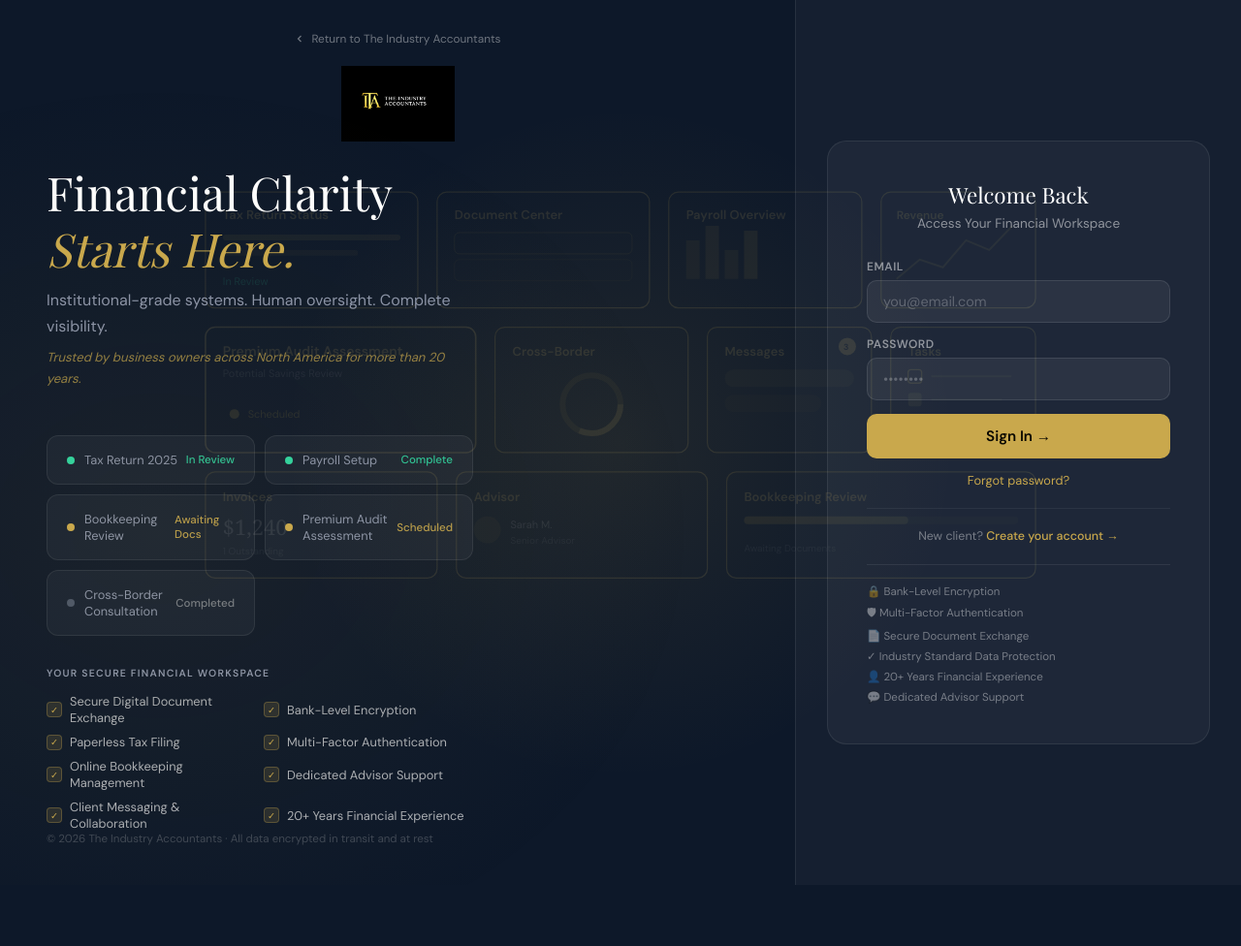
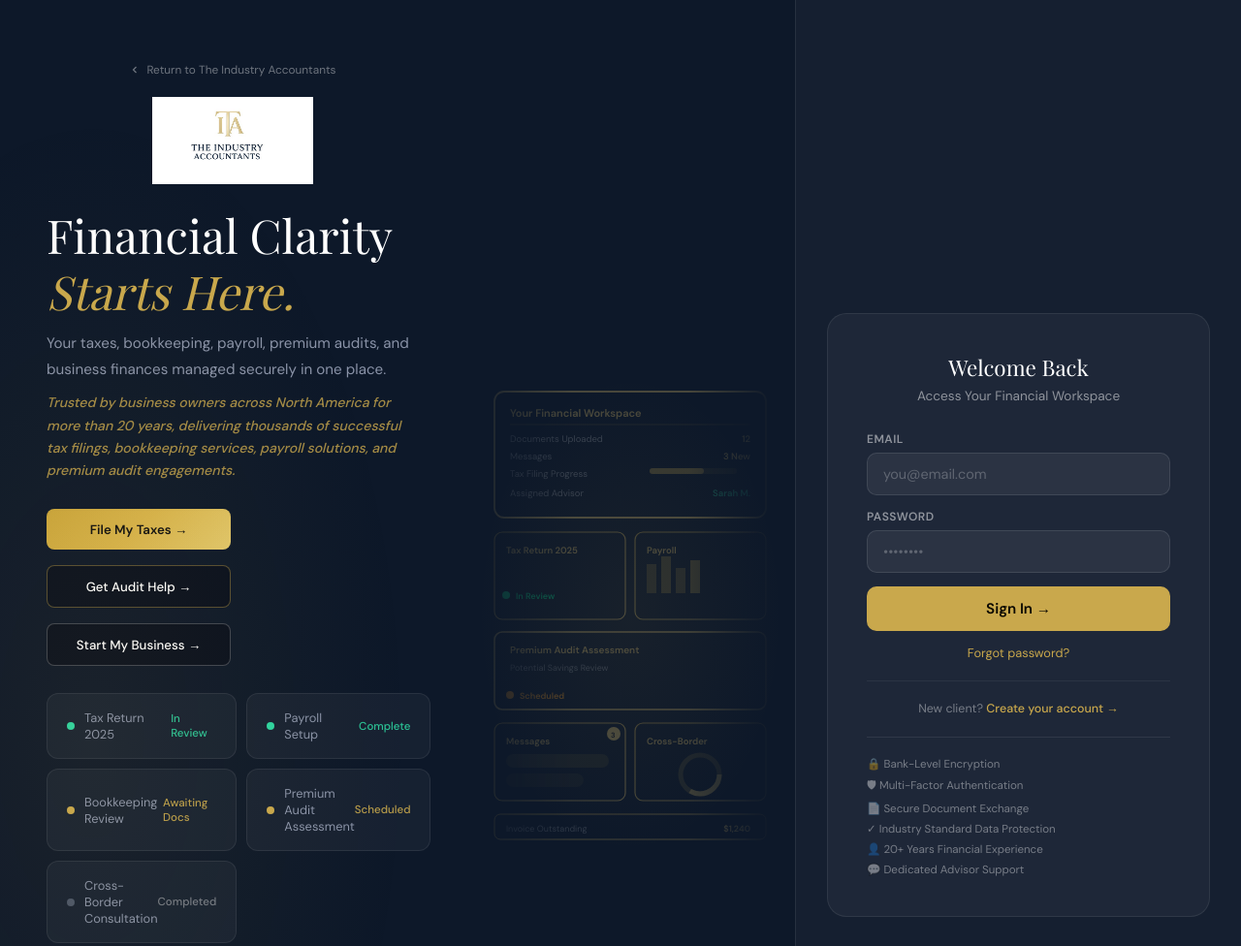
Before and after one commit to industryaccountants/industry-accountants-site, a website: page portal.html in a window 1280 px wide. Shown: the top 976 px of the page at 97% size. Before the commit the page ends 913 px from the top, so only its background shows below. Drawn offline with nearby package versions, Linux system fonts and the light colour scheme; a web font is replaced by a local one.

Commit message:
Update portal.html

```diff
--- a/portal.html
+++ b/portal.html
@@ -20,8 +20,8 @@ body{font-family:'DM Sans',sans-serif;background:var(--navy);min-height:100vh;co
 
 /* ── AUTH ── */
 #screen-auth{min-height:100vh;flex-direction:row;position:relative}
-.bg-dashboard-preview{position:absolute;top:50%;left:50%;transform:translate(-50%,-50%);width:min(70vw,900px);height:auto;opacity:.12;filter:blur(.5px);pointer-events:none;z-index:0}
-.bg-dashboard-glow{position:absolute;top:50%;left:50%;transform:translate(-50%,-50%);width:700px;height:700px;background:radial-gradient(circle,rgba(201,168,76,.10) 0%,transparent 70%);pointer-events:none;z-index:0}
+.bg-dashboard-preview{display:none}
+.bg-dashboard-glow{display:none}
 .auth-left,.auth-right{position:relative;z-index:1}
 .auth-left{flex:1;display:flex;flex-direction:column;justify-content:space-between;padding:24px 48px 40px;position:relative;overflow:hidden}
 .auth-left::before{content:'';position:absolute;inset:0;background:radial-gradient(ellipse at 20% 60%,rgba(201,168,76,.07) 0%,transparent 60%)}
@@ -29,7 +29,7 @@ body{font-family:'DM Sans',sans-serif;background:var(--navy);min-height:100vh;co
 .left-badge{width:42px;height:42px;background:var(--navy3);border:1px solid var(--border-light);border-radius:10px;display:flex;align-items:center;justify-content:center;font-family:'Playfair Display',serif;font-size:.85rem;color:var(--gold)}
 .left-logo{display:flex;align-items:center;gap:12px}
 .left-logo-name{font-size:.9rem;color:rgba(255,255,255,.7)}
-.left-headline{margin-top:24px}
+.left-headline{margin-top:24px;margin-bottom:6px}
 .left-headline h1{font-family:'Playfair Display',serif;font-size:3rem;font-weight:400;line-height:1.2;margin-bottom:12px}
 .left-headline h1 em{color:var(--gold);font-style:italic}
 .left-headline p{color:var(--muted);font-size:1rem;line-height:1.65;max-width:420px}
@@ -275,102 +275,28 @@ body{font-family:'DM Sans',sans-serif;background:var(--navy);min-height:100vh;co
 
 <!-- ═══════ SCREEN 1: AUTH ═══════ -->
 <div id="screen-auth" class="screen active">
-  <div class="bg-dashboard-glow"></div>
-  <svg class="bg-dashboard-preview" viewBox="0 0 900 560" xmlns="http://www.w3.org/2000/svg" fill="none">
-    <defs>
-      <linearGradient id="gprev" x1="0" y1="0" x2="1" y2="1"><stop offset="0%" stop-color="#c9a84c"/><stop offset="100%" stop-color="#e0c06a"/></linearGradient>
-    </defs>
-    <!-- Tax Return Status -->
-    <rect x="20" y="20" width="220" height="120" rx="10" stroke="url(#gprev)" stroke-width="1.2"/>
-    <text x="38" y="48" fill="#e0c06a" font-family="DM Sans" font-size="13" font-weight="600">Tax Return Status</text>
-    <rect x="38" y="64" width="184" height="6" rx="3" fill="#c9a84c" opacity=".5"/>
-    <rect x="38" y="80" width="140" height="6" rx="3" fill="#c9a84c" opacity=".3"/>
-    <text x="38" y="116" fill="#2dd4a0" font-family="DM Sans" font-size="11">In Review</text>
-
-    <!-- Secure Document Center -->
-    <rect x="260" y="20" width="220" height="120" rx="10" stroke="url(#gprev)" stroke-width="1.2"/>
-    <text x="278" y="48" fill="#e0c06a" font-family="DM Sans" font-size="13" font-weight="600">Document Center</text>
-    <rect x="278" y="62" width="184" height="22" rx="5" stroke="#c9a84c" stroke-width="1" opacity=".5"/>
-    <rect x="278" y="90" width="184" height="22" rx="5" stroke="#c9a84c" stroke-width="1" opacity=".3"/>
-
-    <!-- Payroll Overview -->
-    <rect x="500" y="20" width="200" height="120" rx="10" stroke="url(#gprev)" stroke-width="1.2"/>
-    <text x="518" y="48" fill="#e0c06a" font-family="DM Sans" font-size="13" font-weight="600">Payroll Overview</text>
-    <rect x="518" y="70" width="14" height="40" fill="#c9a84c" opacity=".4"/>
-    <rect x="538" y="55" width="14" height="55" fill="#c9a84c" opacity=".5"/>
-    <rect x="558" y="80" width="14" height="30" fill="#c9a84c" opacity=".4"/>
-    <rect x="578" y="60" width="14" height="50" fill="#c9a84c" opacity=".6"/>
-
-    <!-- Revenue Analytics -->
-    <rect x="720" y="20" width="160" height="120" rx="10" stroke="url(#gprev)" stroke-width="1.2"/>
-    <text x="736" y="48" fill="#e0c06a" font-family="DM Sans" font-size="12" font-weight="600">Revenue</text>
-    <polyline points="736,110 760,90 784,98 808,70 832,80 856,55" stroke="#c9a84c" stroke-width="2" fill="none" opacity=".6"/>
-
-    <!-- Premium Audit Assessment - emphasized -->
-    <rect x="20" y="160" width="280" height="130" rx="10" stroke="#e0c06a" stroke-width="1.6"/>
-    <text x="38" y="190" fill="#e0c06a" font-family="DM Sans" font-size="14" font-weight="700">Premium Audit Assessment</text>
-    <text x="38" y="212" fill="rgba(255,255,255,.5)" font-family="DM Sans" font-size="11">Potential Savings Review</text>
-    <circle cx="50" cy="250" r="5" fill="#c9a84c"/>
-    <text x="64" y="254" fill="#c9a84c" font-family="DM Sans" font-size="11">Scheduled</text>
-
-    <!-- Cross-Border Services -->
-    <rect x="320" y="160" width="200" height="130" rx="10" stroke="url(#gprev)" stroke-width="1.2"/>
-    <text x="338" y="190" fill="#e0c06a" font-family="DM Sans" font-size="13" font-weight="600">Cross-Border</text>
-    <circle cx="420" cy="240" r="30" stroke="#c9a84c" stroke-width="6" fill="none" opacity=".4"/>
-    <circle cx="420" cy="240" r="30" stroke="#e0c06a" stroke-width="6" fill="none" stroke-dasharray="60 130" opacity=".7"/>
-
-    <!-- Client Messages -->
-    <rect x="540" y="160" width="170" height="130" rx="10" stroke="url(#gprev)" stroke-width="1.2"/>
-    <text x="558" y="190" fill="#e0c06a" font-family="DM Sans" font-size="13" font-weight="600">Messages</text>
-    <rect x="558" y="204" width="134" height="18" rx="9" fill="#c9a84c" opacity=".25"/>
-    <rect x="558" y="230" width="100" height="18" rx="9" fill="#c9a84c" opacity=".15"/>
-    <circle cx="685" cy="180" r="9" fill="#e0c06a"/>
-    <text x="681" y="184" fill="#0a0f1c" font-family="DM Sans" font-size="9" font-weight="700">3</text>
-
-    <!-- Outstanding Tasks -->
-    <rect x="730" y="160" width="150" height="130" rx="10" stroke="url(#gprev)" stroke-width="1.2"/>
-    <text x="748" y="190" fill="#e0c06a" font-family="DM Sans" font-size="13" font-weight="600">Tasks</text>
-    <rect x="748" y="204" width="14" height="14" rx="3" stroke="#c9a84c" stroke-width="1.4"/>
-    <rect x="748" y="228" width="14" height="14" rx="3" fill="#c9a84c" opacity=".5"/>
-    <line x1="772" y1="211" x2="855" y2="211" stroke="#c9a84c" stroke-width="2" opacity=".4"/>
-    <line x1="772" y1="235" x2="845" y2="235" stroke="#c9a84c" stroke-width="2" opacity=".3"/>
-
-    <!-- Invoice Summary -->
-    <rect x="20" y="310" width="240" height="110" rx="10" stroke="url(#gprev)" stroke-width="1.2"/>
-    <text x="38" y="340" fill="#e0c06a" font-family="DM Sans" font-size="13" font-weight="600">Invoices</text>
-    <text x="38" y="375" fill="#fff" font-family="Georgia,serif" font-size="22" opacity=".7">$1,240</text>
-    <text x="38" y="396" fill="rgba(255,255,255,.4)" font-family="DM Sans" font-size="10">1 Outstanding</text>
-
-    <!-- Advisor Communications -->
-    <rect x="280" y="310" width="260" height="110" rx="10" stroke="url(#gprev)" stroke-width="1.2"/>
-    <text x="298" y="340" fill="#e0c06a" font-family="DM Sans" font-size="13" font-weight="600">Advisor</text>
-    <circle cx="312" cy="370" r="14" fill="#c9a84c" opacity=".3"/>
-    <text x="336" y="368" fill="#fff" font-family="DM Sans" font-size="11" opacity=".7">Sarah M.</text>
-    <text x="336" y="384" fill="rgba(255,255,255,.4)" font-family="DM Sans" font-size="10">Senior Advisor</text>
-
-    <!-- Bottom long bar - Bookkeeping -->
-    <rect x="560" y="310" width="320" height="110" rx="10" stroke="url(#gprev)" stroke-width="1.2"/>
-    <text x="578" y="340" fill="#e0c06a" font-family="DM Sans" font-size="13" font-weight="600">Bookkeeping Review</text>
-    <rect x="578" y="356" width="284" height="8" rx="4" fill="#c9a84c" opacity=".2"/>
-    <rect x="578" y="356" width="170" height="8" rx="4" fill="#c9a84c" opacity=".6"/>
-    <text x="578" y="392" fill="rgba(255,255,255,.4)" font-family="DM Sans" font-size="10">Awaiting Documents</text>
-  </svg>
 
   <div class="auth-left">
-    <div class="left-logo" style="display:flex;flex-direction:column;gap:14px;margin-top:8px">
+    <div class="left-logo" style="display:flex;flex-direction:column;gap:14px;margin-top:40px">
       <a href="/" style="display:inline-flex;align-items:center;gap:6px;font-size:.74rem;color:rgba(255,255,255,.4);text-decoration:none;font-family:'DM Sans',sans-serif;transition:color .2s" onmouseover="this.style.color='#c9a84c'" onmouseout="this.style.color='rgba(255,255,255,.4)'">
         <svg width="12" height="12" viewBox="0 0 24 24" fill="none" stroke="currentColor" stroke-width="2.5"><polyline points="15 18 9 12 15 6"/></svg>
         Return to The Industry Accountants
       </a>
       <a href="/" style="display:flex;align-items:center;text-decoration:none;margin-top:6px">
-        <img src="logo-dark.png" alt="The Industry Accountants" style="height:78px;width:auto;display:block;mix-blend-mode:lighten;filter:brightness(1.1)"/>
+        <img src="logo.png" alt="The Industry Accountants" style="height:90px;width:auto;display:block;mix-blend-mode:screen"/>
       </a>
     </div>
     <div class="left-headline">
       <h1>Financial Clarity<br><em>Starts Here.</em></h1>
-      <p>Institutional-grade systems. Human oversight. Complete visibility.</p>
-      <p style="font-size:.82rem;color:rgba(201,168,76,.7);margin-top:8px;font-style:italic">Trusted by business owners across North America for more than 20 years.</p>
-      <div class="left-metrics">
+      <p style="line-height:1.75;font-size:.95rem">Your taxes, bookkeeping, payroll, premium audits, and business finances managed securely in one place.</p>
+      <p style="font-size:.88rem;color:rgba(201,168,76,.8);margin-top:10px;font-style:italic;font-weight:500">Trusted by business owners across North America for more than 20 years, delivering thousands of successful tax filings, bookkeeping services, payroll solutions, and premium audit engagements.</p>
+      <div style="display:flex;flex-wrap:wrap;gap:1rem;margin-top:1.75rem">
+        <a onclick="switchAuthTab('signup')" style="display:inline-flex;align-items:center;justify-content:center;width:190px;background:linear-gradient(135deg,#C9A43A 0%,#D6B24A 50%,#E0C66A 100%);color:#111;text-decoration:none;font-size:.83rem;font-weight:700;padding:.78rem 1rem;border-radius:8px;font-family:'DM Sans',sans-serif;cursor:pointer">File My Taxes →</a>
+        <a onclick="switchAuthTab('signup')" style="display:inline-flex;align-items:center;justify-content:center;width:190px;background:rgba(8,13,26,0.7);color:#fff;text-decoration:none;font-size:.83rem;font-weight:500;padding:.78rem 1rem;border-radius:8px;border:1px solid rgba(201,168,76,.4);font-family:'DM Sans',sans-serif;cursor:pointer">Get Audit Help →</a>
+        <a href="business-launch-tool.html" style="display:inline-flex;align-items:center;justify-content:center;width:190px;background:rgba(8,13,26,0.7);color:#fff;text-decoration:none;font-size:.83rem;font-weight:500;padding:.78rem 1rem;border-radius:8px;border:1px solid rgba(255,255,255,.22);font-family:'DM Sans',sans-serif;">Start My Business →</a>
+      </div>
+
+      <div class="left-metrics" style="margin-top:28px">
         <div class="metric-item"><div style="display:flex;align-items:center"><span class="metric-dot green"></span><span class="metric-label">Tax Return 2025</span></div><span class="metric-val" style="font-size:.72rem;color:rgba(45,212,160,.9)">In Review</span></div>
         <div class="metric-item"><div style="display:flex;align-items:center"><span class="metric-dot green"></span><span class="metric-label">Payroll Setup</span></div><span class="metric-val" style="font-size:.72rem;color:rgba(45,212,160,.9)">Complete</span></div>
         <div class="metric-item"><div style="display:flex;align-items:center"><span class="metric-dot gold"></span><span class="metric-label">Bookkeeping Review</span></div><span class="metric-val" style="font-size:.72rem;color:rgba(201,168,76,.9)">Awaiting Docs</span></div>
@@ -394,6 +320,63 @@ body{font-family:'DM Sans',sans-serif;background:var(--navy);min-height:100vh;co
     <div class="left-footer">© 2026 The Industry Accountants · All data encrypted in transit and at rest</div>
 
   </div>
+  <!-- CENTER: Decorative Dashboard Preview -->
+  <div style="flex:0 0 340px;display:flex;align-items:center;justify-content:center;position:relative;overflow:hidden;padding:40px 0">
+    <div style="position:absolute;top:50%;left:50%;transform:translate(-50%,-50%);width:320px;height:500px;background:radial-gradient(ellipse,rgba(201,168,76,.06) 0%,transparent 70%);pointer-events:none"></div>
+    <svg width="300" height="480" viewBox="0 0 300 480" fill="none" xmlns="http://www.w3.org/2000/svg" style="opacity:.28;filter:blur(.3px);-webkit-mask-image:linear-gradient(to right,rgba(0,0,0,0.3) 0%,rgba(0,0,0,1) 30%,rgba(0,0,0,1) 70%,rgba(0,0,0,0) 100%);mask-image:linear-gradient(to right,rgba(0,0,0,0.3) 0%,rgba(0,0,0,1) 30%,rgba(0,0,0,1) 70%,rgba(0,0,0,0) 100%)">
+      <defs>
+        <linearGradient id="dg" x1="0" y1="0" x2="1" y2="1"><stop offset="0%" stop-color="#c9a84c"/><stop offset="100%" stop-color="#e0c06a"/></linearGradient>
+      </defs>
+      <!-- Your Financial Workspace - featured card -->
+      <rect x="10" y="10" width="280" height="130" rx="10" stroke="#e0c06a" stroke-width="1.8"/>
+      <text x="26" y="36" fill="#e0c06a" font-family="DM Sans,sans-serif" font-size="11" font-weight="700">Your Financial Workspace</text>
+      <line x1="26" y1="44" x2="274" y2="44" stroke="#c9a84c" stroke-width=".8" opacity=".4"/>
+      <text x="26" y="62" fill="rgba(255,255,255,.6)" font-family="DM Sans,sans-serif" font-size="9.5">Documents Uploaded</text>
+      <text x="274" y="62" fill="#e0c06a" font-family="DM Sans,sans-serif" font-size="9.5" font-weight="600" text-anchor="end">12</text>
+      <text x="26" y="80" fill="rgba(255,255,255,.6)" font-family="DM Sans,sans-serif" font-size="9.5">Messages</text>
+      <text x="274" y="80" fill="#e0c06a" font-family="DM Sans,sans-serif" font-size="9.5" font-weight="600" text-anchor="end">3 New</text>
+      <text x="26" y="98" fill="rgba(255,255,255,.6)" font-family="DM Sans,sans-serif" font-size="9.5">Tax Filing Progress</text>
+      <rect x="170" y="89" width="90" height="6" rx="3" fill="#c9a84c" opacity=".2"/>
+      <rect x="170" y="89" width="56" height="6" rx="3" fill="#c9a84c" opacity=".7"/>
+      <text x="26" y="118" fill="rgba(255,255,255,.6)" font-family="DM Sans,sans-serif" font-size="9.5">Assigned Advisor</text>
+      <text x="274" y="118" fill="#2dd4a0" font-family="DM Sans,sans-serif" font-size="9.5" font-weight="600" text-anchor="end">Sarah M.</text>
+      <!-- Tax Return Status -->
+      <rect x="10" y="155" width="135" height="90" rx="8" stroke="url(#dg)" stroke-width="1.2"/>
+      <text x="22" y="177" fill="#e0c06a" font-family="DM Sans,sans-serif" font-size="9.5" font-weight="600">Tax Return 2025</text>
+      <circle cx="22" cy="220" r="4" fill="#00ff99"/>
+      <text x="32" y="224" fill="#00ff99" font-family="DM Sans,sans-serif" font-size="9" font-weight="600">In Review</text>
+      <!-- Payroll -->
+      <rect x="155" y="155" width="135" height="90" rx="8" stroke="url(#dg)" stroke-width="1.2"/>
+      <text x="167" y="177" fill="#e0c06a" font-family="DM Sans,sans-serif" font-size="9.5" font-weight="600">Payroll</text>
+      <rect x="167" y="188" width="10" height="30" fill="#c9a84c" opacity=".4"/>
+      <rect x="182" y="180" width="10" height="38" fill="#c9a84c" opacity=".5"/>
+      <rect x="197" y="192" width="10" height="26" fill="#c9a84c" opacity=".4"/>
+      <rect x="212" y="184" width="10" height="34" fill="#c9a84c" opacity=".6"/>
+      <!-- Premium Audit - highlighted -->
+      <rect x="10" y="258" width="280" height="80" rx="8" stroke="#e0c06a" stroke-width="1.6"/>
+      <text x="26" y="280" fill="#e0c06a" font-family="DM Sans,sans-serif" font-size="10" font-weight="700">Premium Audit Assessment</text>
+      <text x="26" y="298" fill="rgba(255,255,255,.5)" font-family="DM Sans,sans-serif" font-size="9">Potential Savings Review</text>
+      <circle cx="26" cy="323" r="4" fill="#ffa020"/>
+      <text x="36" y="327" fill="#ffa020" font-family="DM Sans,sans-serif" font-size="9" font-weight="600">Scheduled</text>
+      <!-- Messages -->
+      <rect x="10" y="352" width="135" height="80" rx="8" stroke="url(#dg)" stroke-width="1.2"/>
+      <text x="22" y="374" fill="#e0c06a" font-family="DM Sans,sans-serif" font-size="9.5" font-weight="600">Messages</text>
+      <rect x="22" y="384" width="106" height="14" rx="7" fill="#c9a84c" opacity=".2"/>
+      <rect x="22" y="404" width="80" height="14" rx="7" fill="#c9a84c" opacity=".12"/>
+      <circle cx="133" cy="363" r="7" fill="#e0c06a"/>
+      <text x="130" y="367" fill="#0a0f1c" font-family="DM Sans,sans-serif" font-size="7.5" font-weight="700">3</text>
+      <!-- Cross-Border -->
+      <rect x="155" y="352" width="135" height="80" rx="8" stroke="url(#dg)" stroke-width="1.2"/>
+      <text x="167" y="374" fill="#e0c06a" font-family="DM Sans,sans-serif" font-size="9.5" font-weight="600">Cross-Border</text>
+      <circle cx="222" cy="405" r="20" stroke="#c9a84c" stroke-width="5" fill="none" opacity=".3"/>
+      <circle cx="222" cy="405" r="20" stroke="#e0c06a" stroke-width="5" fill="none" stroke-dasharray="42 85" opacity=".7"/>
+      <!-- Invoices bottom -->
+      <rect x="10" y="446" width="280" height="26" rx="6" stroke="url(#dg)" stroke-width="1"/>
+      <text x="22" y="464" fill="rgba(255,255,255,.5)" font-family="DM Sans,sans-serif" font-size="9">Invoice Outstanding</text>
+      <text x="274" y="464" fill="#e0c06a" font-family="DM Sans,sans-serif" font-size="9" font-weight="600" text-anchor="end">$1,240</text>
+    </svg>
+  </div>
+
   <div class="auth-right">
     <div class="login-card">
       <div class="login-card-logo">
```
